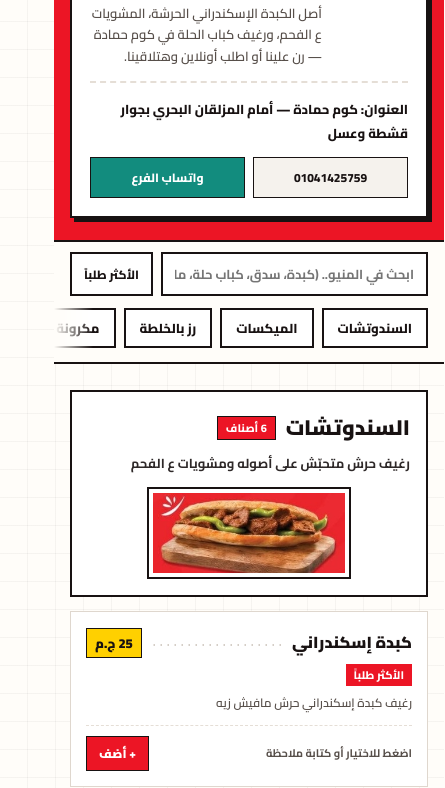
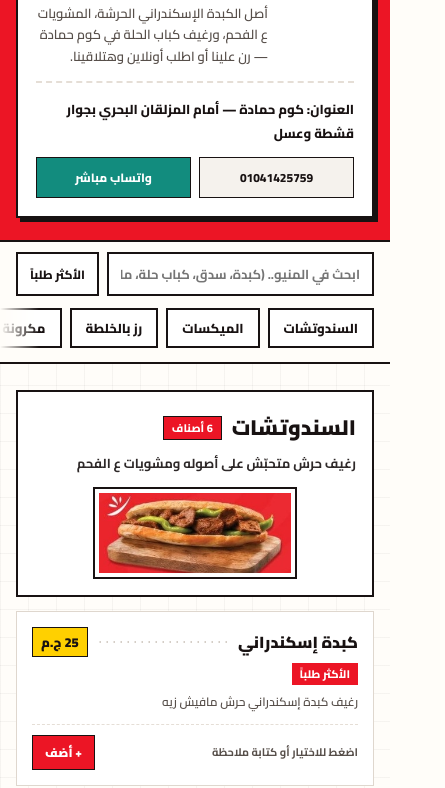
Before and after one commit to qayma-menus/seekh-w-ragheef, a plain HTML site: page index.html in a window 390 px wide. Shown: the part 343-1131 px from the top of the page, 445 px wide, since content can reach past the window. Drawn offline with Linux system fonts and the light colour scheme; a web font is replaced by a local one.

Commit message:
Fix mobile RTL horizontal overflow

```diff
--- a/app.js
+++ b/app.js
@@ -561,7 +561,9 @@
       contactBtns +=
         '<a class="btn-wa-top" href="https://wa.me/' +
         esc(br.whatsapp) +
-        '" target="_blank" rel="noopener">واتساب الفرع</a>';
+        '" target="_blank" rel="noopener">' +
+        (branches && branches.length > 1 ? "واتساب الفرع" : "واتساب مباشر") +
+        "</a>";
     }
 
     document.getElementById("header-root").innerHTML =
--- a/styles.css
+++ b/styles.css
@@ -24,6 +24,8 @@ html {
   scroll-behavior: smooth;
   font-family: var(--font-body);
   direction: rtl;
+  max-width: 100%;
+  overflow-x: clip;
 }
 
 body {
@@ -35,7 +37,8 @@ body {
     linear-gradient(to bottom, rgba(24, 18, 18, 0.04) 1px, transparent 1px);
   background-size: 28px 28px;
   color: var(--ink);
-  overflow-x: hidden;
+  max-width: 100%;
+  overflow-x: clip;
   -webkit-tap-highlight-color: transparent;
 }
 
@@ -275,6 +278,7 @@ a {
 .search-box {
   position: relative;
   flex: 1;
+  min-width: 0;
 }
 
 .search-box input {
@@ -435,13 +439,13 @@ a {
 /* Items Grid */
 .items-grid {
   display: grid;
-  grid-template-columns: 1fr;
+  grid-template-columns: minmax(0, 1fr);
   gap: 14px;
 }
 
 @media (min-width: 768px) {
   .items-grid {
-    grid-template-columns: 1fr 1fr;
+    grid-template-columns: minmax(0, 1fr) minmax(0, 1fr);
   }
 }
 
@@ -472,7 +476,8 @@ a {
 
 .item-head {
   display: flex;
-  align-items: baseline;
+  align-items: flex-start;
+  justify-content: space-between;
   gap: 8px;
 }
 
@@ -480,13 +485,15 @@ a {
   margin: 0;
   font-size: 16px;
   font-weight: 900;
-  flex-shrink: 0;
+  flex: 0 1 auto;
+  min-width: 0;
 }
 
 .price-leader {
-  flex: 1;
+  flex: 1 1 12px;
+  align-self: center;
   height: 6px;
-  min-width: 12px;
+  min-width: 8px;
   background-image: radial-gradient(#bfb5aa 1.25px, transparent 1.25px);
   background-size: 7px 4px;
   background-repeat: repeat-x;
```
